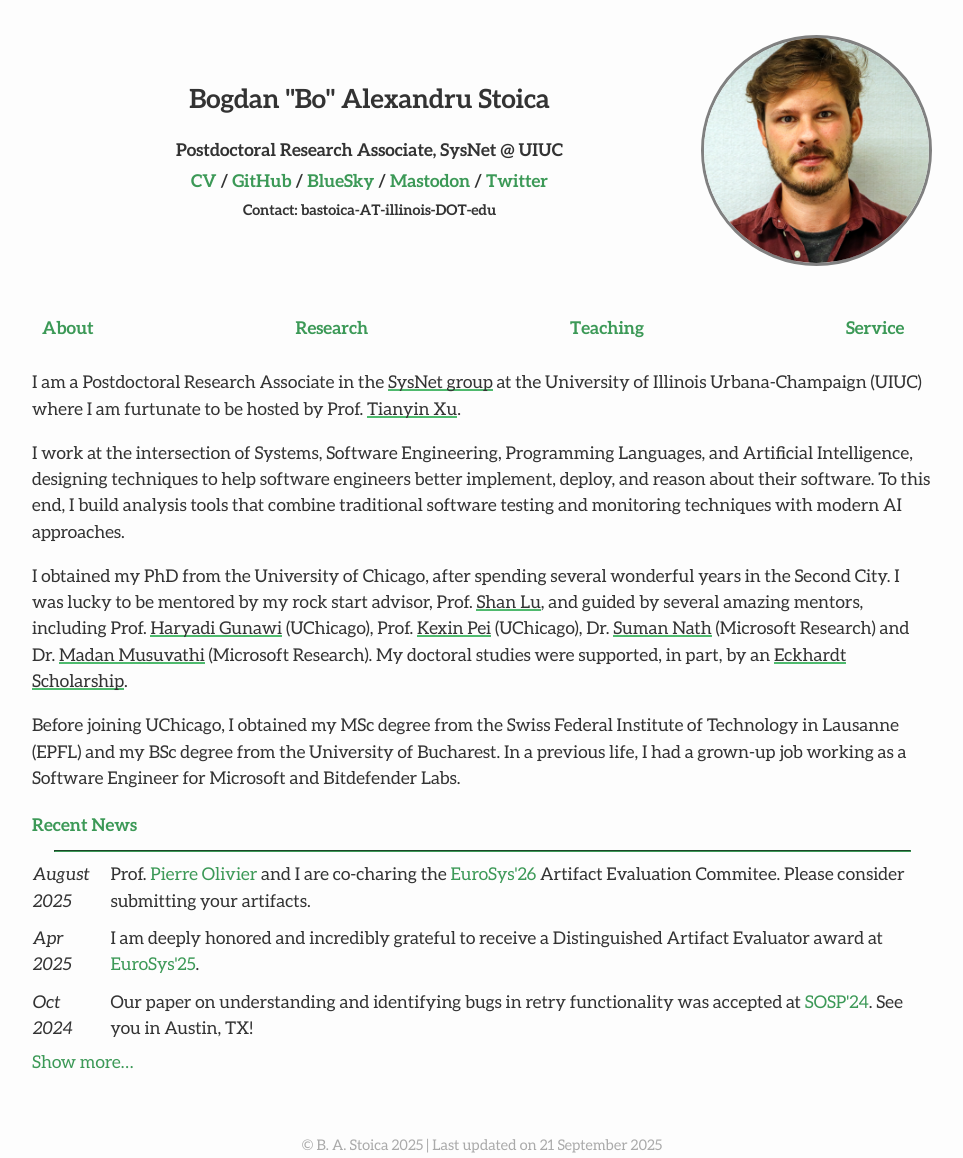
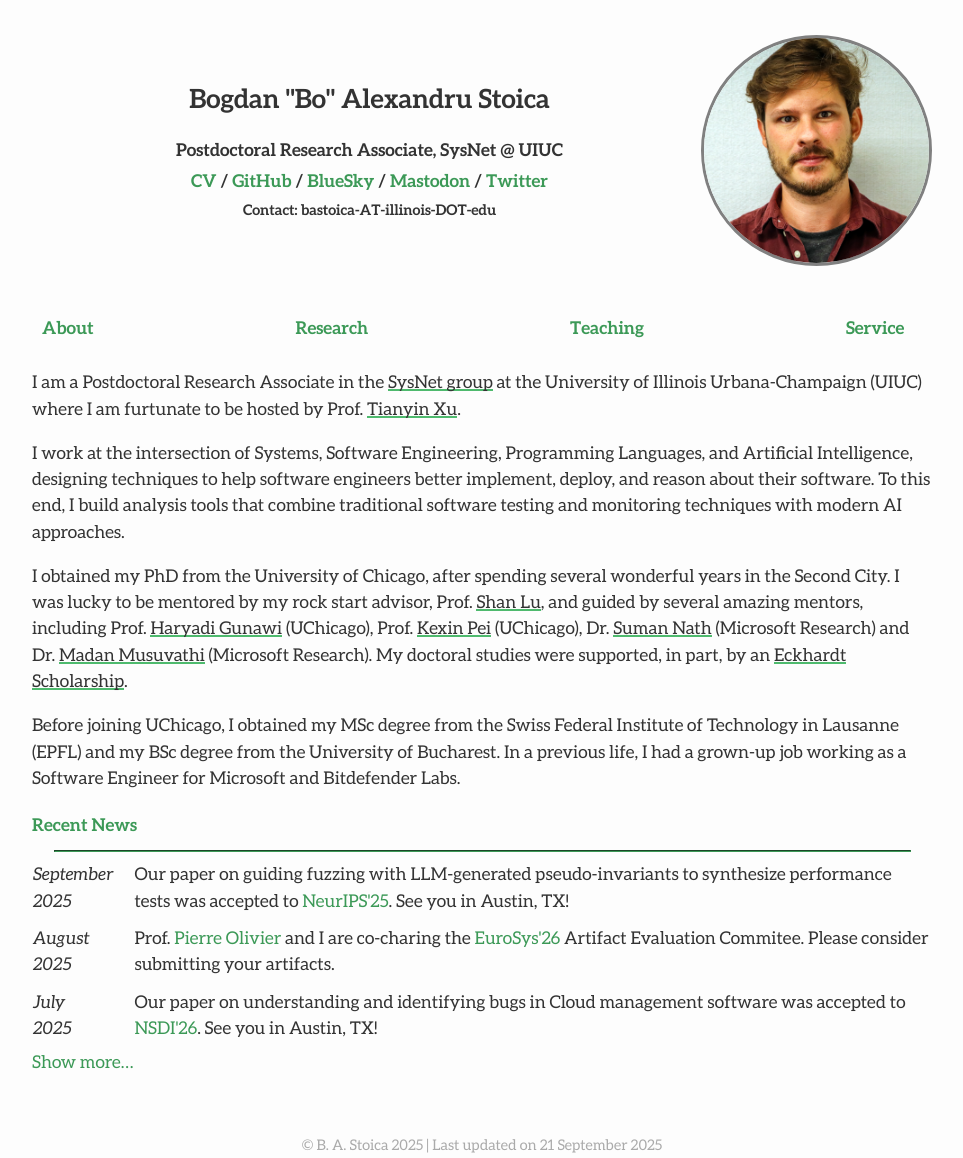
Before and after one commit to bastoica/bastoica.github.io, a Jekyll site: the page built from index.md, in a window 1280 px wide. Shown: the whole page, without its empty margins (158-1121 px from the left). Built offline with Jekyll 4.4.1, drawn with Linux system fonts in a browser that asks for light colours; nearby versions of some CDN libraries.

Commit message:
More updates and news

```diff
--- a/index.md
+++ b/index.md
@@ -28,8 +28,16 @@ In a previous life, I had a grown-up job working as a Software Engineer for Micr
 
 <table id="newsTable" style="border-collapse: collapse;">
   <tr>
+    <td style="padding-bottom: 10px; text-align: left;"><i>September<br>2025</i></td>
+    <td style="padding-bottom: 10px; padding-left: 20px; text-align: left;">Our paper on guiding fuzzing with LLM-generated pseudo-invariants to synthesize performance tests was accepted to <a href="https://neurips.cc/Conferences/2025/" tafget="_blank">NeurIPS'25</a>. See you in Austin, TX!</td>
+  </tr>
+  <tr>
     <td style="padding-bottom: 10px; text-align: left;"><i>August<br>2025</i></td>
     <td style="padding-bottom: 10px; padding-left: 20px; text-align: left;">Prof. <a href="https://sites.google.com/view/pierreolivier" tafget="_blank">Pierre Olivier</a> and I are co-charing the <a href="https://2026.eurosys.org/" tafget="_blank">EuroSys'26</a> Artifact Evaluation Commitee. Please consider submitting your artifacts.</td>
+  </tr>
+  <tr>
+    <td style="padding-bottom: 10px; text-align: left;"><i>July<br>2025</i></td>
+    <td style="padding-bottom: 10px; padding-left: 20px; text-align: left;">Our paper on understanding and identifying bugs in Cloud management software was accepted to <a href="https://www.usenix.org/conference/nsdi26" tafget="_blank">NSDI'26</a>. See you in Austin, TX!</td>
   </tr>
   <tr>
     <td style="padding-bottom: 10px; text-align: left;"><i>Apr<br>2025</i></td>
@@ -37,7 +45,7 @@ In a previous life, I had a grown-up job working as a Software Engineer for Micr
   </tr>
   <tr>
     <td style="padding-bottom: 10px; text-align: left;"><i>Oct<br>2024</i></td>
-    <td style="padding-bottom: 10px; padding-left: 20px; text-align: left;">Our paper on understanding and identifying bugs in retry functionality was accepted at <a href="https://sigops.org/s/conferences/sosp/2024/" tafget="_blank">SOSP'24</a>. See you in Austin, TX!</td>
+    <td style="padding-bottom: 10px; padding-left: 20px; text-align: left;">Our paper on understanding and identifying bugs in retry functionality was accepted to <a href="https://sigops.org/s/conferences/sosp/2024/" tafget="_blank">SOSP'24</a>. See you in Austin, TX!</td>
   </tr>
   <tr>
     <td style="padding-bottom: 10px; text-align: left;"><i>Sep<br>2024</i></td>
@@ -69,7 +77,7 @@ In a previous life, I had a grown-up job working as a Software Engineer for Micr
   </tr>
   <tr>
     <td style="padding-bottom: 10px; text-align: left;"><i>August<br>2022</i></td>
-    <td style="padding-bottom: 10px; padding-left: 20px; text-align: left;">Our paper on exposing memory order violations using delay injection was accepted at <a href="https://2023.eurosys.org/" tafget="_blank">EuroSys'23</a>. See you in Rome!</td>
+    <td style="padding-bottom: 10px; padding-left: 20px; text-align: left;">Our paper on exposing memory order violations using delay injection was accepted to <a href="https://2023.eurosys.org/" tafget="_blank">EuroSys'23</a>. See you in Rome!</td>
   </tr>
   <tr>
     <td style="padding-bottom: 10px; text-align: left;"><i>March<br>2022</i></td>
```
